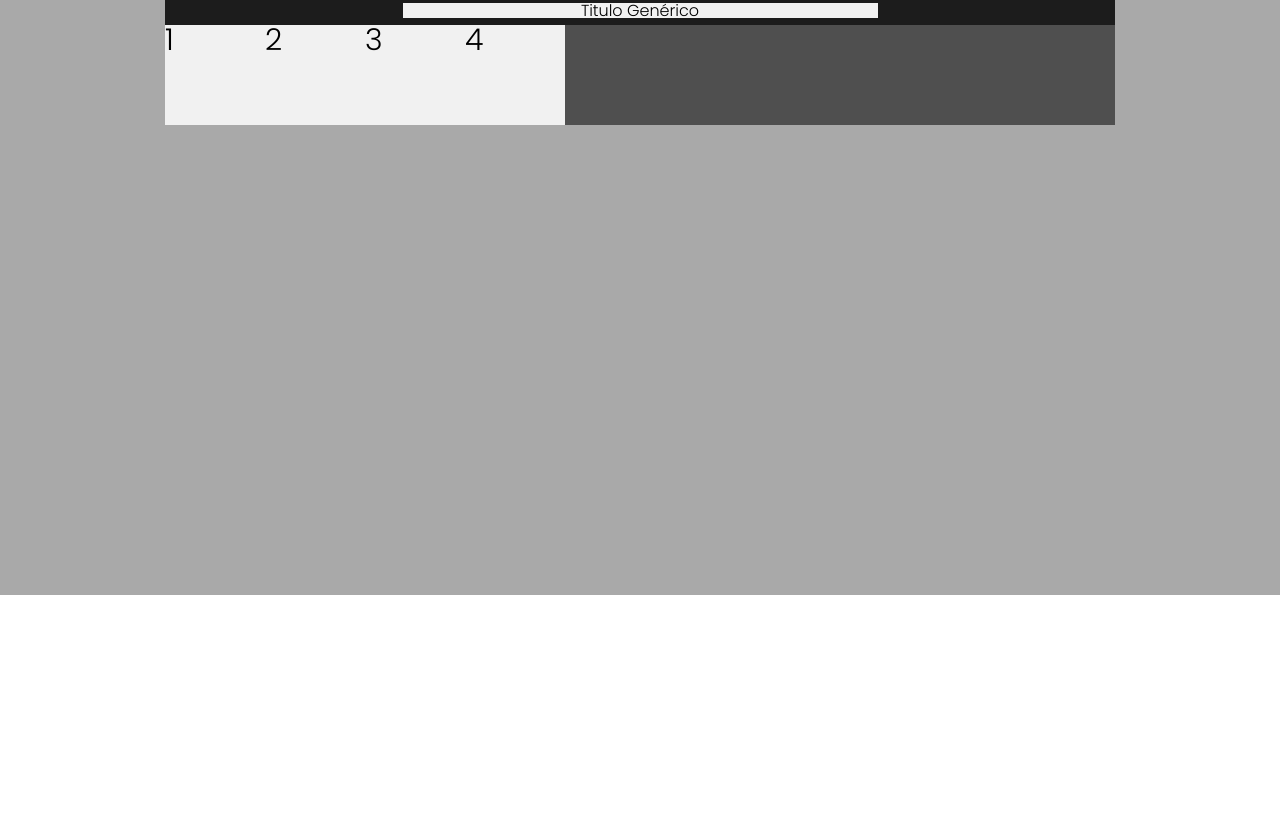
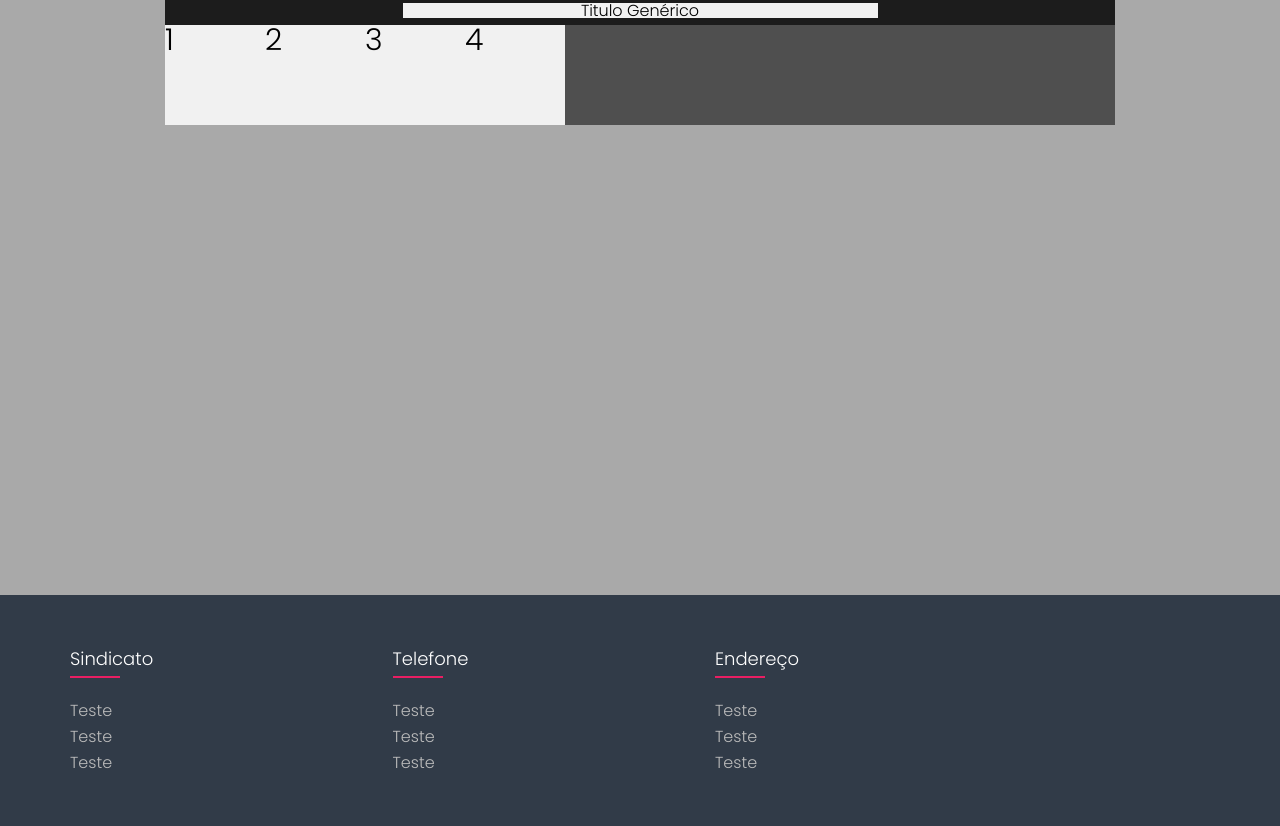
Before and after one commit to thiagopdsilv4/ssj, a plain HTML site: page index.html in a window 1280 px wide. Shown: the part 511-1337 px from the top of the page. Before the commit the page ends 1106 px from the top, so only its background shows below. Drawn offline with Linux system fonts and the light colour scheme.

Commit message:
adicionado footer

```diff
--- a/css/estilo.css
+++ b/css/estilo.css
@@ -23,6 +23,7 @@ article, aside, details, figcaption, figure,
 footer, header, hgroup, menu, nav, section {
 	display: block;
 }
+
 body {
 	line-height: 1;
 	font-family: 'Poppins', sans-serif;
@@ -54,7 +55,7 @@ table {
 #topo{
 	/* background: #F2F2F2;*/
 	padding: 15px;
-	padding-left: 20%;
+	padding-left: 32%;
 	padding-bottom: 15px;
 }
 
@@ -224,3 +225,101 @@ table {
 	height: 100px;
   	font-size: 30px;
 }
+
+.container{
+	max-width: 1170px;
+	margin: auto;
+}
+
+.row{
+	display: flex;
+	flex-wrap: wrap;
+}
+
+.footer{
+	background-color: #313B48;
+	padding: 55px 0;
+}
+
+.footer-col{
+	width: 25%;
+	padding: 0 15px;
+}
+
+.footer-col h4{
+	font-size: 18px;
+	color: #ffffff;
+	text-transform: capitalize;
+	margin-bottom: 35px;
+	font-weight: 500;
+	position: relative;
+}
+
+.footer-col h4::before{
+	content: '';
+	position: absolute;
+	left: 0;
+	bottom: -10px;
+	background-color: #e91e63;
+	height: 2px;
+	box-sizing: border-box;
+	width: 50px;
+}
+
+.footer-col ul li:not(:last-child){
+	margin-bottom: 10px;
+
+}
+
+.footer-col ul li a{
+	font-size: 16px;
+	text-transform: capitalize;
+	color: #ffffff;
+	text-decoration: none;
+	font-weight: 300;
+	color: #bbbbbb;
+	display: block;
+	transition: all 0.3s ease;
+}
+
+.footer-col ul li a:hover{
+	color: #ffffff;
+	padding-left: 8px;
+}
+/* CASO SEJA ADICIONADO ICONES SOCIAIS
+
+.footer-col .social-links a{
+	display: inline-block;
+	height: 40px;
+	width: 40px;
+	background-color: rgba(255, 255, 255, 0.2);
+	margin-right: 10px;
+	margin: 10px 0 10px 0;
+	text-align: center;
+	line-height: 40px;
+	border-radius: 50%;
+	color: #ffffff;
+	transition: all 0.5s ease;
+}
+
+.footer-col .social-links a:hover{
+	color: #24262b;
+	background-color: #ffffff;
+}
+*/
+
+/* */
+
+@media(max-width: 767px){
+	.footer-col{
+		width: 50%;
+		margin-bottom: 30px;
+	}
+}
+
+@media(max-width: 574px){
+	.footer-col{
+		width: 100%;
+		margin-bottom: 30px;
+	}
+}
--- a/index.html
+++ b/index.html
@@ -91,6 +91,7 @@
             </div>
         </div><!--fim container-->
 
+        <!--INICIO MEIO-->
         <div id="body-1" >
             <div class="caixaTitulo">
                 <h3 class="tituloSec"> Titulo Genérico</h3>
@@ -101,7 +102,62 @@
                 <div class="generica1">3</div>
                 <div class="generica1">4</div>
             </div>
-        </div>
+        </div><!--FIM MEIO-->
+
+        <footer class="footer">
+            <div class="container">
+                <div class="row">
+                    <div class="footer-col">
+                        <h4>Sindicato</h4>
+                        <ul>
+                            <li>
+                                <a href="">teste</a>
+                            </li>
+
+                            <li>
+                                <a href="">teste</a>
+                            </li>
+                            <li>
+                                <a href="">teste</a>
+                            </li>
+                        </ul>
+                    </div>
+
+                    <div class="footer-col">
+                        <h4>Telefone</h4>
+                        <ul>
+                            <li>
+                                <a href="">teste</a>
+                            </li>
+
+                            <li>
+                                <a href="">teste</a>
+                            </li>
+                            <li>
+                                <a href="">teste</a>
+                            </li>
+                        </ul>
+                    </div>
+
+                    <div class="footer-col">
+                        <h4>Endereço</h4>
+                        <ul>
+                            <li>
+                                <a href="">teste</a>
+                            </li>
+
+                            <li>
+                                <a href="">teste</a>
+                            </li>
+                            <li>
+                                <a href="">teste</a>
+                            </li>
+                        </ul>
+                    </div>
+
+                </div>
+            </div>
+        </footer>
 
         <script src="script.js"></script>
     </body>
```
